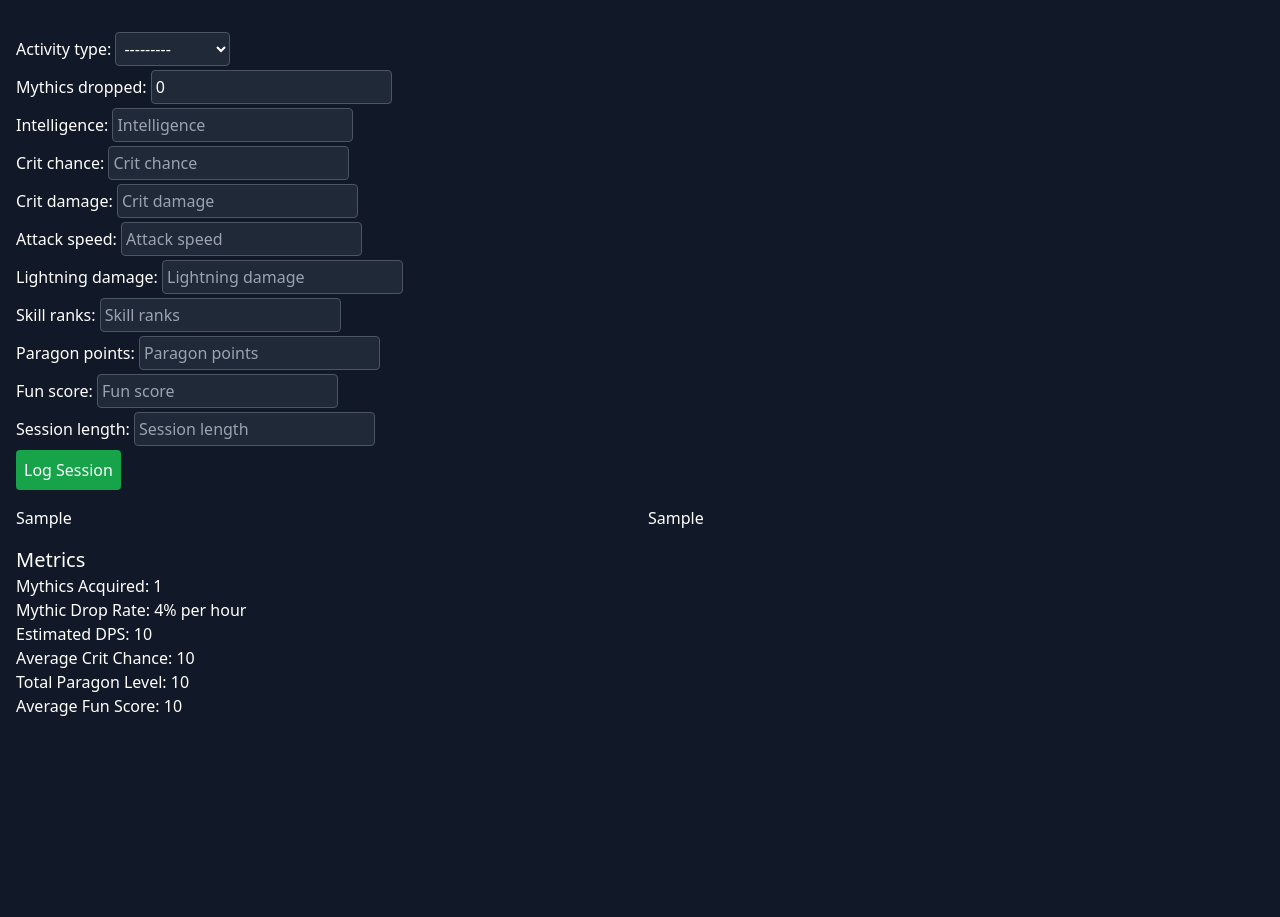
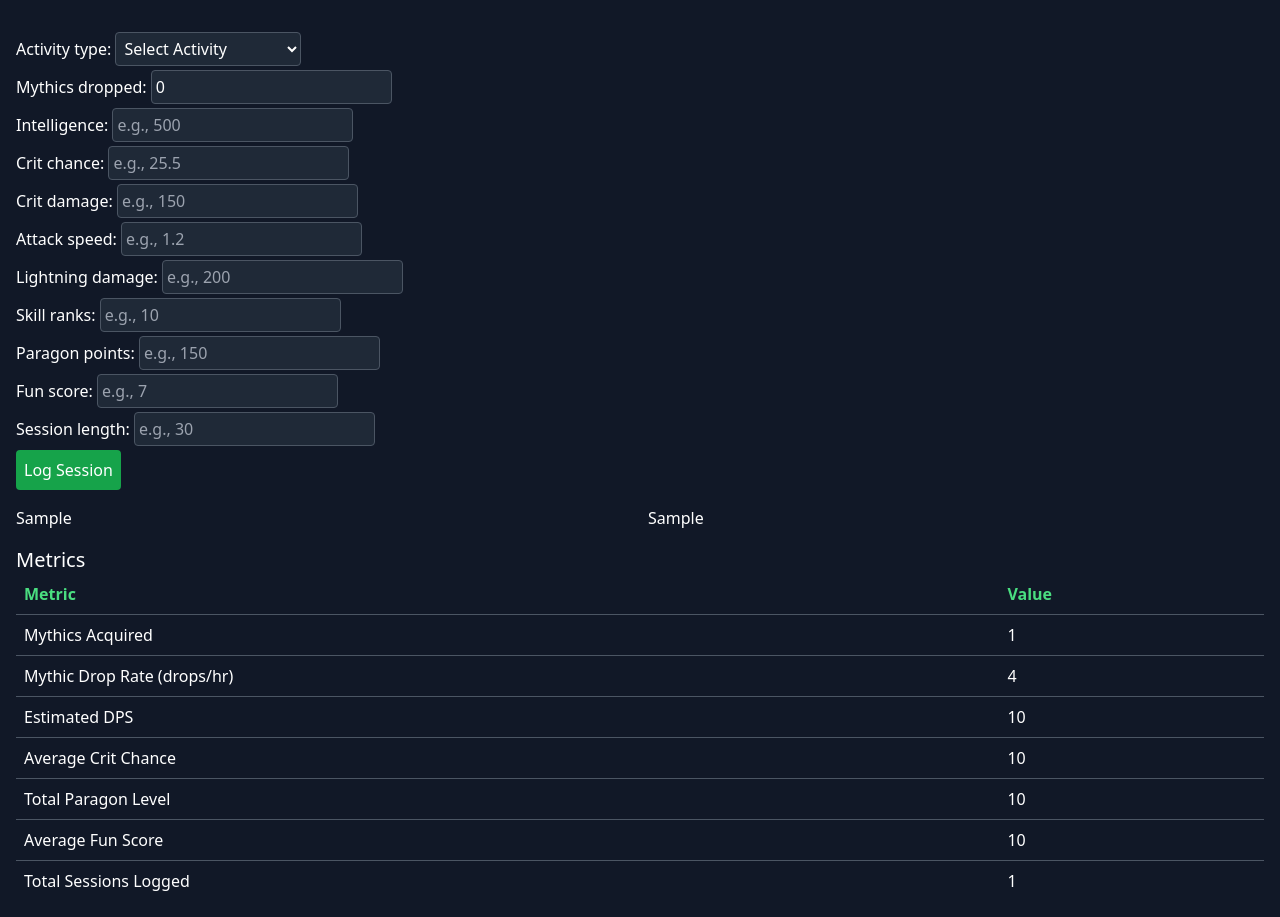
Before and after one commit to rb-thompson/d4-dashboard, a Django app: template d4_tracker/tracker/templates/tracker/dashboard.html in a window 1280 px wide. Shown: the part 48-965 px from the top of the page. Before the commit the page ends 764 px from the top, so only its background shows below. Run offline with Django 5.2, Linux system fonts and the light colour scheme; tables that the repository leaves empty hold one stand-in row (values such as "Sample post"); the template is opened without the code that fills it: values that come from a table or form of the project are taken from there, most other values are stand-ins (such as "Sample title", 1, 10 or a date in 2020); some libraries are stand-ins or nearby versions.

Commit message:
form/ui/model updates

```diff
--- a/d4_tracker/tracker/forms.py
+++ b/d4_tracker/tracker/forms.py
@@ -12,9 +12,39 @@ class SessionForm(forms.ModelForm):
 
     def __init__(self, *args, **kwargs):
         super().__init__(*args, **kwargs)
-        # Add padding and alignment with Tailwind classes
+        self.fields['activity_type'].help_text = ''
         for field_name, field in self.fields.items():
-            field.widget.attrs.update({
-                'class': 'p-1 mb-1 rounded bg-gray-800 text-white border border-gray-600 focus:border-green-500',
-                'placeholder': field.label  # Use label as placeholder for clarity
-            })
+            field.help_text = ''  # Clears all help text
+        # Define activity type as a ChoiceField with dropdown
+        self.fields['activity_type'] = forms.ChoiceField(
+            choices=[
+                ('', 'Select Activity'),
+                ('helltide', 'Helltide'),
+                ('nightmare_dungeon', 'Nightmare Dungeon'),
+                ('world_boss', 'World Boss'),
+                ('seasonal_realm', 'Seasonal Realm'),
+                ('pit_of_artificers', 'Pit of the Artificers')
+            ],
+            widget=forms.Select(attrs={'class': 'p-1 mb-1 rounded bg-gray-800 text-white border border-gray-600 focus:border-green-500'})
+        )
+        # Customize placeholders with examples and tooltips
+        field_configs = {
+            'mythics_dropped': {'placeholder': 'e.g., 2', 'title': 'Number of Mythics dropped'},
+            'intelligence': {'placeholder': 'e.g., 500', 'title': 'Intelligence stat'},
+            'crit_chance': {'placeholder': 'e.g., 25.5', 'title': 'Critical hit chance (%)'},
+            'crit_damage': {'placeholder': 'e.g., 150', 'title': 'Critical damage bonus (%)'},
+            'attack_speed': {'placeholder': 'e.g., 1.2', 'title': 'Attacks per second'},
+            'lightning_damage': {'placeholder': 'e.g., 200', 'title': 'Lightning damage bonus'},
+            'skill_ranks': {'placeholder': 'e.g., 10', 'title': 'Total rank of Lightning skills'},
+            'paragon_points': {'placeholder': 'e.g., 150', 'title': 'Current Paragon level'},
+            'fun_score': {'placeholder': 'e.g., 7', 'title': 'Fun rating (1-10)'},
+            'session_length': {'placeholder': 'e.g., 30', 'title': 'Duration in minutes'}
+        }
+        for field_name, field in self.fields.items():
+            if field_name != 'activity_type':  # Skip activity_type, handled above
+                config = field_configs.get(field_name, {})
+                field.widget.attrs.update({
+                    'class': 'p-1 mb-1 rounded bg-gray-800 text-white border border-gray-600 focus:border-green-500',
+                    'placeholder': config.get('placeholder', ''),
+                    'title': config.get('title', '')
+                })
--- a/d4_tracker/tracker/models.py
+++ b/d4_tracker/tracker/models.py
@@ -2,21 +2,31 @@ from django.db import models
 
 class Session(models.Model):
     date = models.DateTimeField(auto_now_add=True)
+    session_length = models.PositiveIntegerField(help_text="Duration in minutes")
+    ACTIVITY_TYPES = [
+        ('', 'Select Activity'),
+        ('helltide', 'Helltide'),
+        ('nightmare_dungeon', 'Nightmare Dungeon'),
+        ('world_boss', 'World Boss'),
+        ('seasonal_realm', 'Seasonal Realm'),
+        ('pit_of_artificers', 'Pit of the Artificers')
+    ]
     activity_type = models.CharField(
         max_length=50,
-        choices=[('Helltide', 'Helltide'), ('Dungeon', 'Dungeon'), ('World Boss', 'World Boss')]
+        choices=ACTIVITY_TYPES,
+        default='',
+        help_text="Select from dropdown"
     )
-    mythics_dropped = models.IntegerField(default=0)
-    intelligence = models.IntegerField()  # e.g., 800
-    crit_chance = models.FloatField()  # e.g., 0.35 for 35%
-    crit_damage = models.FloatField()  # e.g., 1.5 for 150%
-    attack_speed = models.FloatField()  # e.g., 1.2 for 20% boost
-    lightning_damage = models.FloatField()  # e.g., 20 for 20%
-    skill_ranks = models.IntegerField()  # e.g., Ball Lightning rank 5
-    paragon_points = models.IntegerField()
-    fun_score = models.IntegerField()  # 1-10
-    session_length = models.FloatField()  # in minutes
-    estimated_dps = models.FloatField(null=True, blank=True)  # Calculated post-save
+    mythics_dropped = models.PositiveIntegerField(default=0, help_text="Number of Mythics dropped")
+    skill_ranks = models.PositiveIntegerField(help_text="Total rank of Lightning skills")
+    intelligence = models.PositiveIntegerField(help_text="Intelligence stat")
+    lightning_damage = models.PositiveIntegerField(help_text="Lightning damage bonus")
+    attack_speed = models.FloatField(help_text="Attacks per second")
+    crit_chance = models.FloatField(help_text="Critical hit chance (%)")
+    crit_damage = models.FloatField(help_text="Critical damage bonus (%)")
+    paragon_points = models.PositiveIntegerField(help_text="Current Paragon level")
+    fun_score = models.PositiveIntegerField(help_text="Fun rating (1-10)")
+    estimated_dps = models.FloatField(null=True, blank=True, help_text="Calculated DPS")
 
     def __str__(self):
-        return f"{self.date} - {self.activity_type}"
+        return f"Session {self.id} - {self.activity_type}"
--- a/d4_tracker/tracker/templates/tracker/dashboard.html
+++ b/d4_tracker/tracker/templates/tracker/dashboard.html
@@ -54,12 +54,40 @@
         </div>
         <div class="mt-4">
             <h2 class="text-xl">Metrics</h2>
-            <p>Mythics Acquired: {{ metrics.mythic_count }}</p>
-            <p>Mythic Drop Rate: {{ metrics.mythic_drop_rate }}% per hour</p>
-            <p>Estimated DPS: {{ metrics.avg_dps }}</p>
-            <p>Average Crit Chance: {{ metrics.avg_crit }}</p>
-            <p>Total Paragon Level: {{ metrics.paragon_total }}</p>
-            <p>Average Fun Score: {{ metrics.avg_fun }}</p>
+            <table class="w-full text-left border-collapse">
+                <tr class="border-b border-gray-600">
+                    <th class="p-2 text-green-400">Metric</th>
+                    <th class="p-2 text-green-400">Value</th>
+                </tr>
+                <tr class="border-b border-gray-600">
+                    <td class="p-2">Mythics Acquired</td>
+                    <td class="p-2">{{ metrics.mythic_count }}</td>
+                </tr>
+                <tr class="border-b border-gray-600">
+                    <td class="p-2">Mythic Drop Rate (drops/hr)</td>
+                    <td class="p-2">{{ metrics.mythic_drop_rate }}</td>
+                </tr>
+                <tr class="border-b border-gray-600">
+                    <td class="p-2">Estimated DPS</td>
+                    <td class="p-2">{{ metrics.avg_dps }}</td>
+                </tr>
+                <tr class="border-b border-gray-600">
+                    <td class="p-2">Average Crit Chance</td>
+                    <td class="p-2">{{ metrics.avg_crit }}</td>
+                </tr>
+                <tr class="border-b border-gray-600">
+                    <td class="p-2">Total Paragon Level</td>
+                    <td class="p-2">{{ metrics.paragon_total }}</td>
+                </tr>
+                <tr class="border-b border-gray-600">
+                    <td class="p-2">Average Fun Score</td>
+                    <td class="p-2">{{ metrics.avg_fun }}</td>
+                </tr>
+                <tr>
+                    <td class="p-2">Total Sessions Logged</td>
+                    <td class="p-2">{{ metrics.total_sessions }}</td>
+                </tr>
+            </table>
         </div>
     </div>
 
```
Also changed, not shown: d4_tracker/tracker/views.py (+7 -16 lines), d4_tracker/tracker/migrations/0001_initial.py.
